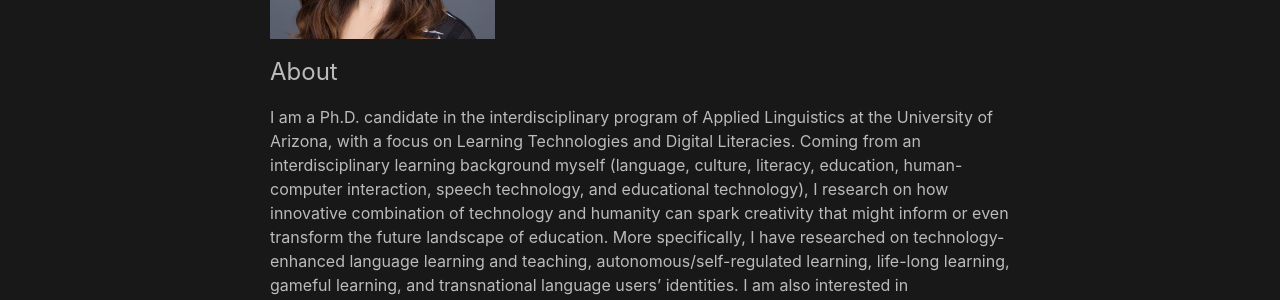
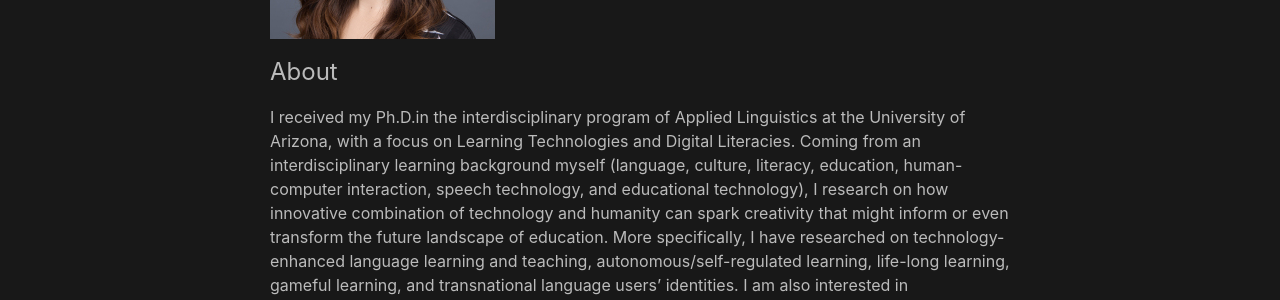
Before and after one commit to yitinghanphd/yitinghanphd.github.io, a Jekyll site: the page built from index.md, in a window 1280 px wide. Shown: the part 273-573 px from the top of the page. Built offline with Jekyll 4.4.1, drawn with Linux system fonts in a browser that asks for light colours; some of the changed text lies outside the part shown.

Commit message:
Update index.md
update intro

```diff
--- a/index.md
+++ b/index.md
@@ -11,7 +11,7 @@ title: About
 ![Yiting Han](readme1.jpg)
 ## About
 
-I am a Ph.D. candidate in the interdisciplinary program of Applied Linguistics at the University of Arizona, with a focus on Learning Technologies and Digital Literacies. Coming from an interdisciplinary learning background myself (language, culture, literacy, education, human-computer interaction, speech technology, and educational technology), I research on how innovative combination of technology and humanity can spark creativity that might inform or even transform the future landscape of education. More specifically, I have researched on technology-enhanced language learning and teaching, autonomous/self-regulated learning, life-long learning, gameful learning, and transnational language users’ identities. I am also interested in interdisciplinary learning that blends science and humanities for future-ready learners. As an educator who has taught Chinese, English, and Spanish in both K-12 and university settings, I am committed to promoting multilingual/multicultural inclusion in education.
+I received my Ph.D.in the interdisciplinary program of Applied Linguistics at the University of Arizona, with a focus on Learning Technologies and Digital Literacies. Coming from an interdisciplinary learning background myself (language, culture, literacy, education, human-computer interaction, speech technology, and educational technology), I research on how innovative combination of technology and humanity can spark creativity that might inform or even transform the future landscape of education. More specifically, I have researched on technology-enhanced language learning and teaching, autonomous/self-regulated learning, life-long learning, gameful learning, and transnational language users’ identities. I am also interested in interdisciplinary learning that blends science and humanities for future-ready learners. As an educator who has taught Chinese, English, and Spanish in both K-12 and university settings, I am committed to promoting multilingual/multicultural inclusion in education.
 
 I use both qualitative and quantitative methods in my research and my approaches are influenced by complexity theory and ecological perspectives.
 
```
